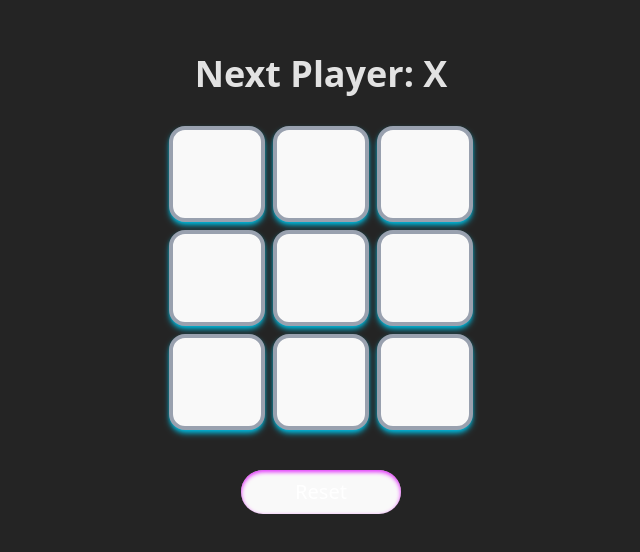
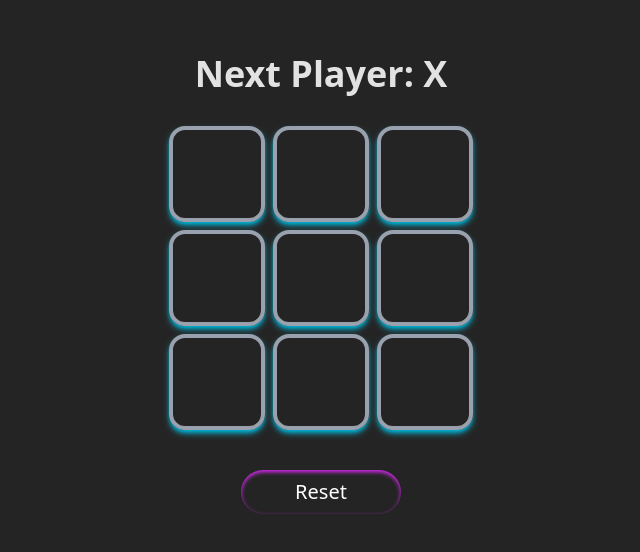
Before and after one commit to ObsidianAstralis/boring-game, a React (Vite) app in the folder app/: page / in a window 1280 px wide. Shown: the part 116-668 px from the top of the page, without its empty margins (319-959 px from the left). Built offline with nearby package versions, Linux system fonts and the light colour scheme.

Commit message:
Resolve on the css design issue.

```diff
--- a/app/src/App.css
+++ b/app/src/App.css
@@ -1,5 +1,4 @@
 #root {
-    max-width: 1280px;
     margin: 0 auto;
     text-align: center;
 }
--- a/app/src/index.css
+++ b/app/src/index.css
@@ -28,10 +28,10 @@ h1 {
   line-height: 1.1;
 }
 
-@media (prefers-color-scheme: light) {
+@media (prefers-color-scheme: dark) {
   :root {
-    /* color: #213547; */
-    background-color: #242424;
+    color: #213547;
+    background-color: #ffffff;
   }
   a:hover {
     color: #747bff;
```
